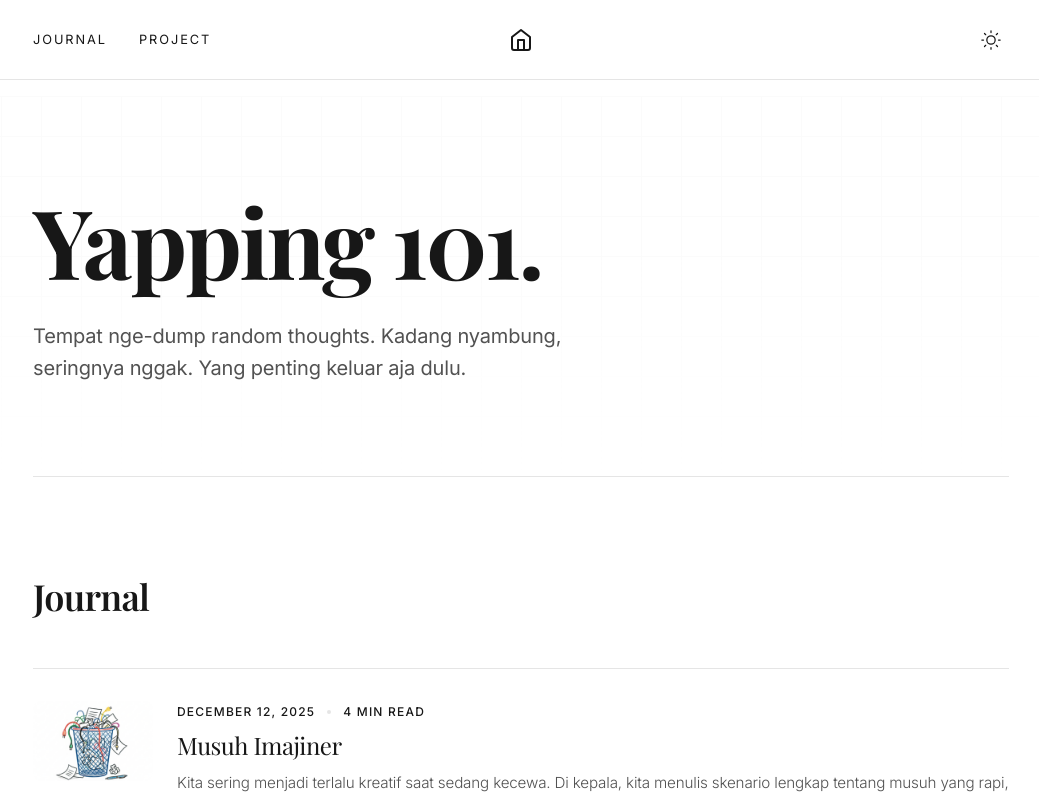
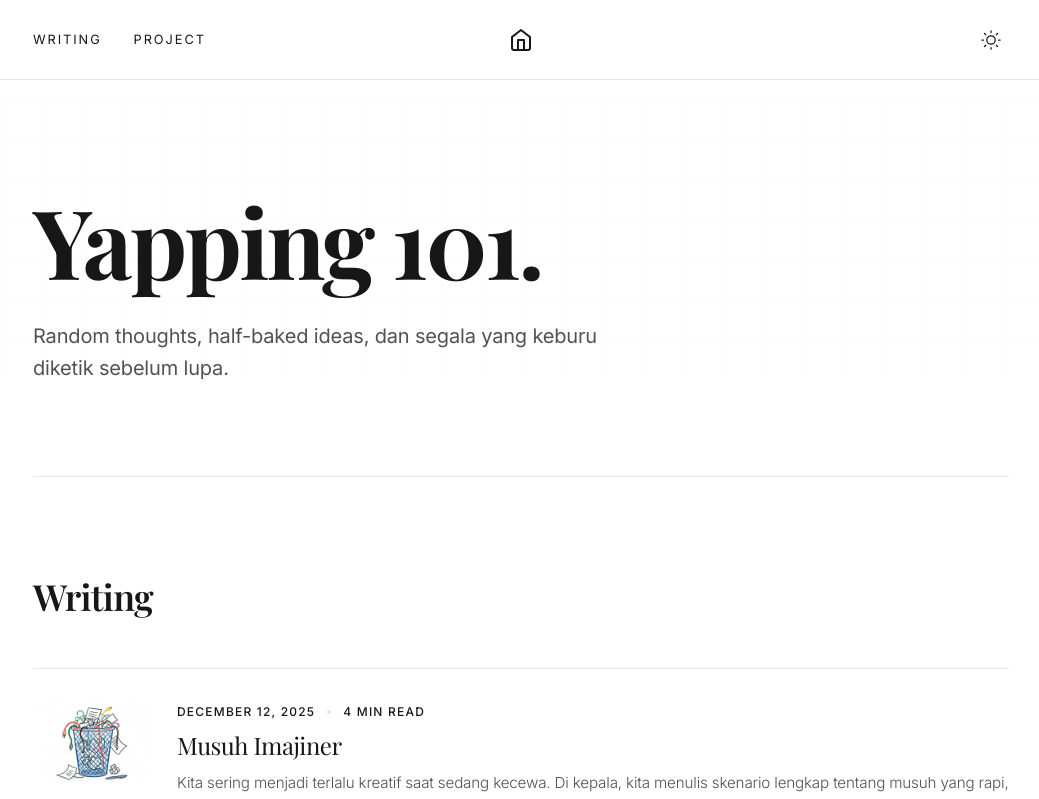
Before and after one commit to muhammadfaza16/muhammadfaza16.github.io, a Next.js app: page / in a window 1280 px wide. Shown: the top 799 px of the page, without its empty margins (119-1158 px from the left). Built offline with nearby package versions, Linux system fonts and the light colour scheme; a web font is replaced by a local one.

Commit message:
refactor: rename Journal to Writing and update hero copy

```diff
--- a/src/app/blog/page.tsx
+++ b/src/app/blog/page.tsx
@@ -3,7 +3,7 @@ import { PostCard } from "@/components/PostCard";
 import { getAllPosts } from "@/lib/posts";
 
 export const metadata = {
-    title: "Journal",
+    title: "Writing",
     description: "Random thoughts, half-baked ideas, dan segala yang keburu diketik sebelum lupa.",
 };
 
@@ -15,7 +15,7 @@ export default function BlogPage() {
             <Container>
                 <div className="py-24">
                     <header className="mb-20">
-                        <h1 className="text-4xl md:text-5xl font-serif font-medium mb-6">Journal</h1>
+                        <h1 className="text-4xl md:text-5xl font-serif font-medium mb-6">Writing</h1>
                         <p className="text-xl text-[var(--text-secondary)] max-w-2xl leading-relaxed">
                             Random thoughts, half-baked ideas, dan segala yang keburu diketik sebelum lupa.
                         </p>
--- a/src/app/page.tsx
+++ b/src/app/page.tsx
@@ -35,7 +35,7 @@ export default function HomePage() {
               maxWidth: "38rem",
               color: "var(--text-secondary)"
             }} className="animate-fade-in animation-delay-200">
-              Tempat nge-dump random thoughts. Kadang nyambung, seringnya nggak. Yang penting keluar aja dulu.
+              Random thoughts, half-baked ideas, dan segala yang keburu diketik sebelum lupa.
             </p>
           </div>
         </Container>
@@ -58,7 +58,7 @@ export default function HomePage() {
                 fontSize: "2.25rem",
                 fontWeight: 600
               }}>
-                Journal
+                Writing
               </h2>
             </div>
 
--- a/src/components/Header.tsx
+++ b/src/components/Header.tsx
@@ -13,7 +13,7 @@ export function Header() {
     const isActive = (path: string) => pathname === path;
 
     const navLinks = [
-        { href: "/blog", label: "Journal" },
+        { href: "/blog", label: "Writing" },
         { href: "/project", label: "Project" },
     ];
 
```
